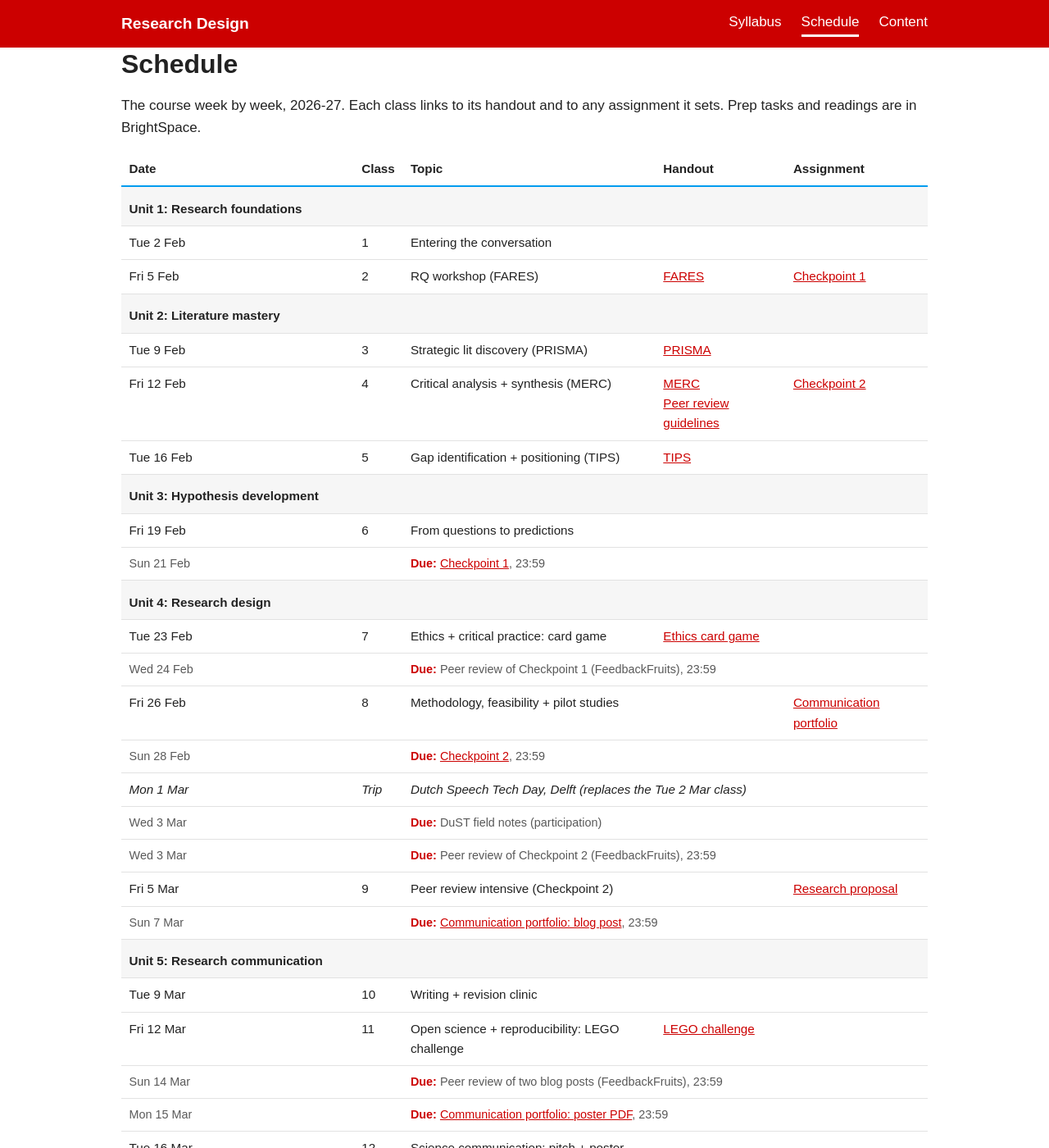
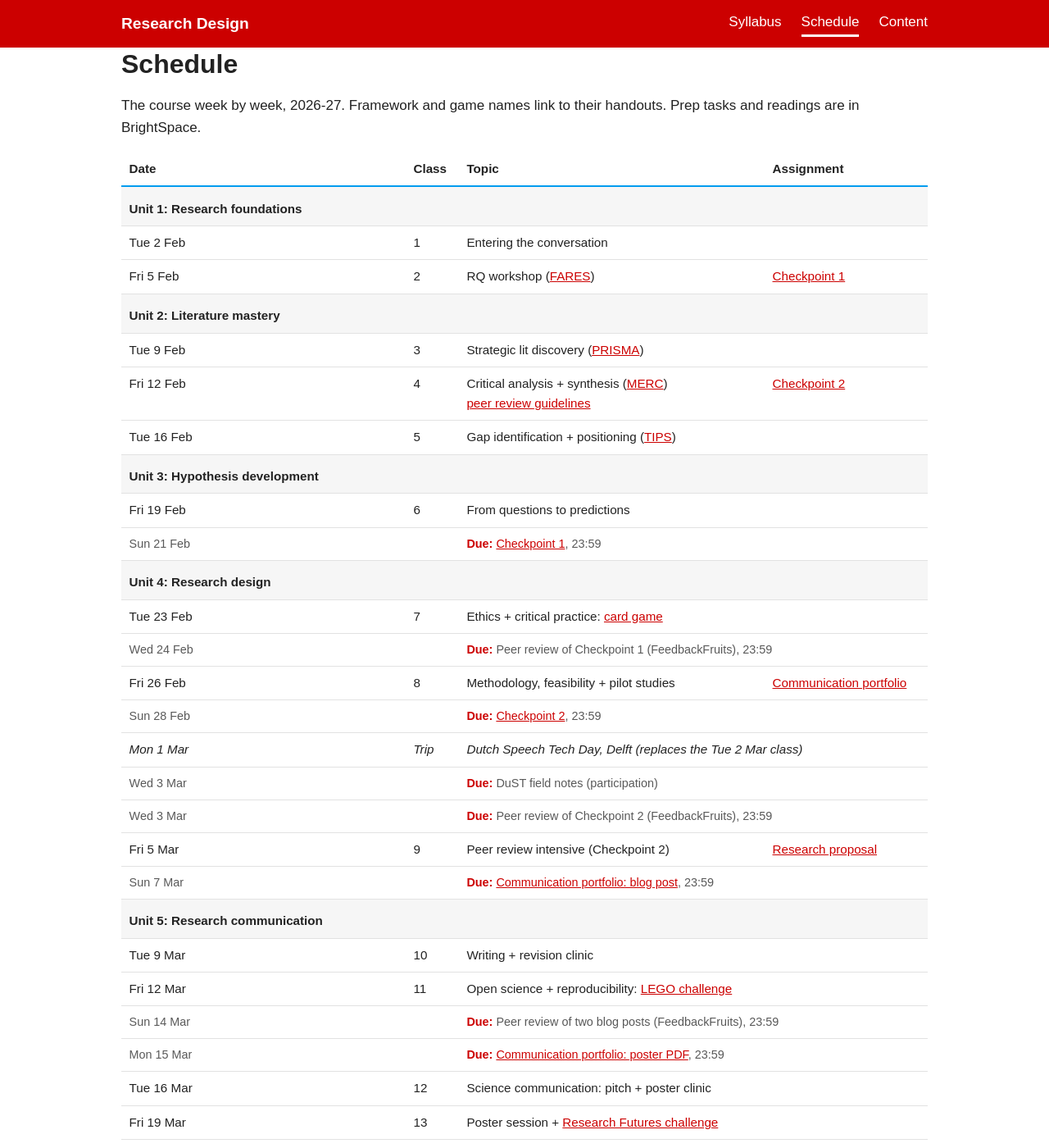
Before and after one commit to mattcoler/research-design, a Jekyll site: the page built from schedule.md, in a window 1280 px wide and 1400 px high. Shown: the whole window at 82% size. Built offline with Jekyll 4.4.1, drawn with Linux system fonts in a browser that asks for light colours; some of the changed text lies outside the part shown.

Commit message:
Home, syllabus and schedule edits from Matt's review
Co-Authored-By: Claude Opus 5.5 <noreply@anthropic.com>
Claude-Session: https://claude.ai/code/session_01Fh2WoLQqCuWCRKkVoZVhNL

```diff
--- a/_data/schedule.yml
+++ b/_data/schedule.yml
@@ -57,7 +57,7 @@ classes:
     unit: 2
     read:
       - {label: MERC, url: /frameworks/merc/}
-      - {label: Peer review guidelines, url: /frameworks/peer-review/}
+      - {label: peer review guidelines, url: /frameworks/peer-review/}
     assign: {label: Checkpoint 2, url: /assignments/checkpoint-2/}
   - n: 5
     week: 3
@@ -77,7 +77,7 @@ classes:
     topic: "Ethics + critical practice: card game"
     unit: 4
     read:
-      - {label: Ethics card game, url: /games/#ethics-card-game}
+      - {label: card game, url: /games/#ethics-card-game}
   - n: 8
     week: 4
     date: 2027-02-26
@@ -113,7 +113,7 @@ classes:
     topic: Poster session + Research Futures challenge
     unit: 5
     read:
-      - {label: Research Futures, url: /games/#research-futures}
+      - {label: Research Futures challenge, url: /games/#research-futures}
 
 # The field trip replaces one class.
 fieldtrip:
--- a/schedule.md
+++ b/schedule.md
@@ -9,10 +9,10 @@ wide: true
 
 # Schedule
 
-The course week by week, {{ s.year }}. Each class links to its handout and to any assignment it sets. Prep tasks and readings are in BrightSpace.
+The course week by week, {{ s.year }}. Framework and game names link to their handouts. Prep tasks and readings are in BrightSpace.
 
 <table class="schedule">
-<thead><tr><th>Date</th><th>Class</th><th>Topic</th><th>Handout</th><th>Assignment</th></tr></thead>
+<thead><tr><th>Date</th><th>Class</th><th>Topic</th><th>Assignment</th></tr></thead>
 <tbody>
 {%- for c in s.classes %}
 {%- assign cd = c.date | date: "%Y%m%d" -%}
@@ -23,18 +23,18 @@ The course week by week, {{ s.year }}. Each class links to its handout and to an
 {%- assign dd = d.date | date: "%Y%m%d" -%}
 {%- if dd > prev and dd <= cd -%}
 {%- if trip_here == false or dd < td %}
-<tr class="due"><td class="nowrap">{{ d.date | date: "%a %-d %b" }}</td><td></td><td class="what" colspan="3">{% if d.url %}<a href="{{ d.url | relative_url }}">{{ d.label }}</a>{% else %}{{ d.label }}{% endif %}{% if d.time != "" %}, {{ d.time }}{% endif %}</td></tr>
+<tr class="due"><td class="nowrap">{{ d.date | date: "%a %-d %b" }}</td><td></td><td class="what" colspan="2">{% if d.url %}<a href="{{ d.url | relative_url }}">{{ d.label }}</a>{% else %}{{ d.label }}{% endif %}{% if d.time != "" %}, {{ d.time }}{% endif %}</td></tr>
 {%- endif -%}
 {%- endif -%}
 {%- endif -%}
 {%- endfor -%}
 {%- if trip_here %}
-<tr class="trip"><td class="nowrap">{{ s.fieldtrip.date | date: "%a %-d %b" }}</td><td>Trip</td><td colspan="3">{{ s.fieldtrip.name }}, {{ s.fieldtrip.place }} (replaces the {{ s.fieldtrip.replaces | date: "%a %-d %b" }} class)</td></tr>
+<tr class="trip"><td class="nowrap">{{ s.fieldtrip.date | date: "%a %-d %b" }}</td><td>Trip</td><td colspan="2">{{ s.fieldtrip.name }}, {{ s.fieldtrip.place }} (replaces the {{ s.fieldtrip.replaces | date: "%a %-d %b" }} class)</td></tr>
 {%- for d in s.deadlines -%}
 {%- if d.date != "" -%}
 {%- assign dd = d.date | date: "%Y%m%d" -%}
 {%- if dd >= td and dd <= cd %}
-<tr class="due"><td class="nowrap">{{ d.date | date: "%a %-d %b" }}</td><td></td><td class="what" colspan="3">{% if d.url %}<a href="{{ d.url | relative_url }}">{{ d.label }}</a>{% else %}{{ d.label }}{% endif %}{% if d.time != "" %}, {{ d.time }}{% endif %}</td></tr>
+<tr class="due"><td class="nowrap">{{ d.date | date: "%a %-d %b" }}</td><td></td><td class="what" colspan="2">{% if d.url %}<a href="{{ d.url | relative_url }}">{{ d.label }}</a>{% else %}{{ d.label }}{% endif %}{% if d.time != "" %}, {{ d.time }}{% endif %}</td></tr>
 {%- endif -%}
 {%- endif -%}
 {%- endfor -%}
@@ -42,16 +42,23 @@ The course week by week, {{ s.year }}. Each class links to its handout and to an
 {%- if c.unit != unit -%}
 {%- assign unit = c.unit -%}
 {%- assign u = s.units | where: "n", c.unit | first %}
-<tr class="unit"><td colspan="5">Unit {{ u.n }}: {{ u.name }}</td></tr>
+<tr class="unit"><td colspan="4">Unit {{ u.n }}: {{ u.name }}</td></tr>
 {%- endif %}
-<tr><td class="nowrap">{{ c.date | date: "%a %-d %b" }}</td><td>{{ c.n }}</td><td>{{ c.topic }}</td><td>{% for r in c.read %}<a href="{{ r.url | relative_url }}">{{ r.label }}</a>{% unless forloop.last %}<br>{% endunless %}{% endfor %}</td><td>{% if c.assign %}<a href="{{ c.assign.url | relative_url }}">{{ c.assign.label }}</a>{% endif %}</td></tr>
+{%- assign t = c.topic -%}
+{%- assign extra = "" -%}
+{%- for r in c.read -%}
+{%- assign href = r.url | relative_url -%}
+{%- assign link = '<a href="' | append: href | append: '">' | append: r.label | append: '</a>' -%}
+{%- if t contains r.label -%}{%- assign t = t | replace: r.label, link -%}{%- else -%}{%- assign extra = extra | append: '<br>' | append: link -%}{%- endif -%}
+{%- endfor %}
+<tr><td class="nowrap">{{ c.date | date: "%a %-d %b" }}</td><td>{{ c.n }}</td><td>{{ t }}{{ extra }}</td><td>{% if c.assign %}<a href="{{ c.assign.url | relative_url }}">{{ c.assign.label }}</a>{% endif %}</td></tr>
 {%- assign prev = cd -%}
 {%- endfor -%}
 {%- for d in s.deadlines -%}
 {%- assign dd = "99999999" -%}
 {%- if d.date != "" -%}{%- assign dd = d.date | date: "%Y%m%d" -%}{%- endif -%}
 {%- if dd > prev %}
-<tr class="due"><td{% if d.date != "" %} class="nowrap"{% endif %}>{% if d.date != "" %}{{ d.date | date: "%a %-d %b" }}{% else %}{{ d.short }}{% endif %}</td><td></td><td class="what" colspan="3">{% if d.url %}<a href="{{ d.url | relative_url }}">{{ d.label }}</a>{% else %}{{ d.label }}{% endif %}{% if d.time != "" %}, {{ d.time }}{% endif %}</td></tr>
+<tr class="due"><td{% if d.date != "" %} class="nowrap"{% endif %}>{% if d.date != "" %}{{ d.date | date: "%a %-d %b" }}{% else %}{{ d.short }}{% endif %}</td><td></td><td class="what" colspan="2">{% if d.url %}<a href="{{ d.url | relative_url }}">{{ d.label }}</a>{% else %}{{ d.label }}{% endif %}{% if d.time != "" %}, {{ d.time }}{% endif %}</td></tr>
 {%- endif -%}
 {%- endfor %}
 </tbody>
```
Also changed, not shown: index.md (+3 -8 lines), syllabus.md (+15 -9 lines).
